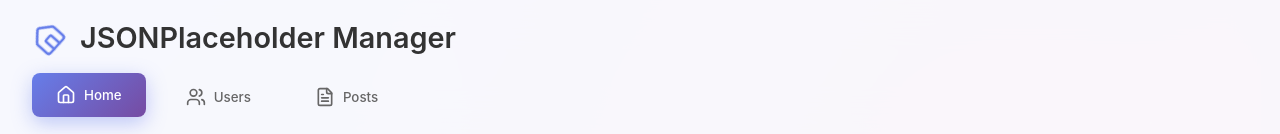
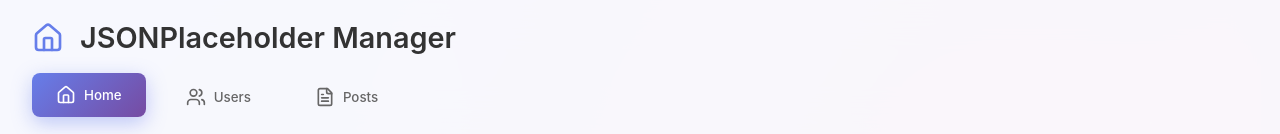
Before and after one commit to ZehraGnbz/davinci_phase1, a React (Vite) app: page / in a window 1280 px wide. Shown: the top 134 px of the page. Built offline with nearby package versions, Linux system fonts and the light colour scheme.

Commit message:
Remove spinning animations from header icons

```diff
--- a/src/components/Homepage.css
+++ b/src/components/Homepage.css
@@ -62,12 +62,6 @@
   color: #667eea;
   width: 2rem;
   height: 2rem;
-  animation: pulse 2s ease-in-out infinite;
-}
-
-@keyframes pulse {
-  0%, 100% { transform: scale(1); }
-  50% { transform: scale(1.1); }
 }
 
 .header h1 {
--- a/src/components/PostList.css
+++ b/src/components/PostList.css
@@ -67,12 +67,6 @@
   color: #667eea;
   width: 2rem;
   height: 2rem;
-  animation: rotate 3s linear infinite;
-}
-
-@keyframes rotate {
-  from { transform: rotate(0deg); }
-  to { transform: rotate(360deg); }
 }
 
 .header h1 {
--- a/src/components/UserList.css
+++ b/src/components/UserList.css
@@ -67,13 +67,6 @@
   color: #667eea;
   width: 2rem;
   height: 2rem;
-  animation: bounce 2s ease-in-out infinite;
-}
-
-@keyframes bounce {
-  0%, 20%, 50%, 80%, 100% { transform: translateY(0); }
-  40% { transform: translateY(-10px); }
-  60% { transform: translateY(-5px); }
 }
 
 .header h1 {
```
